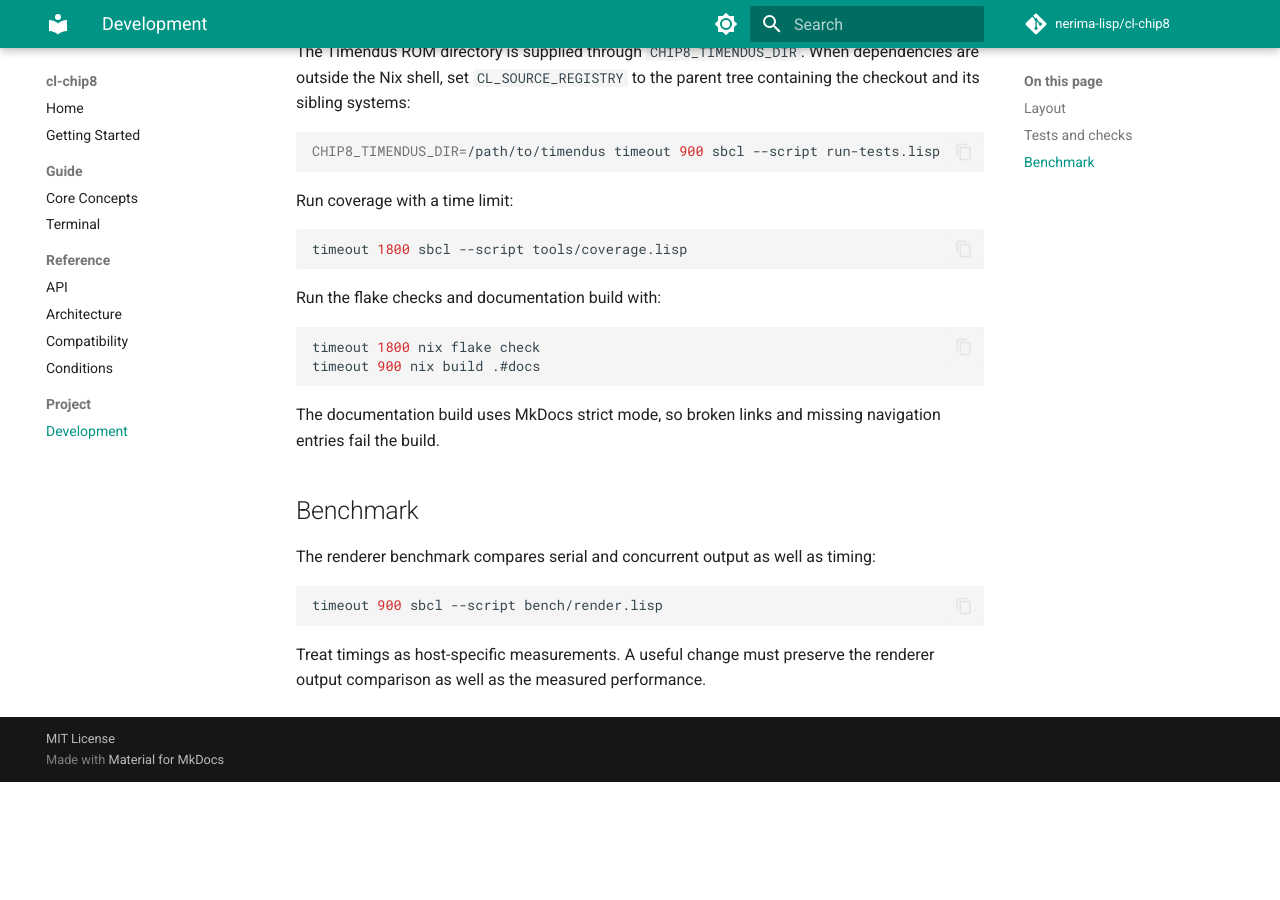
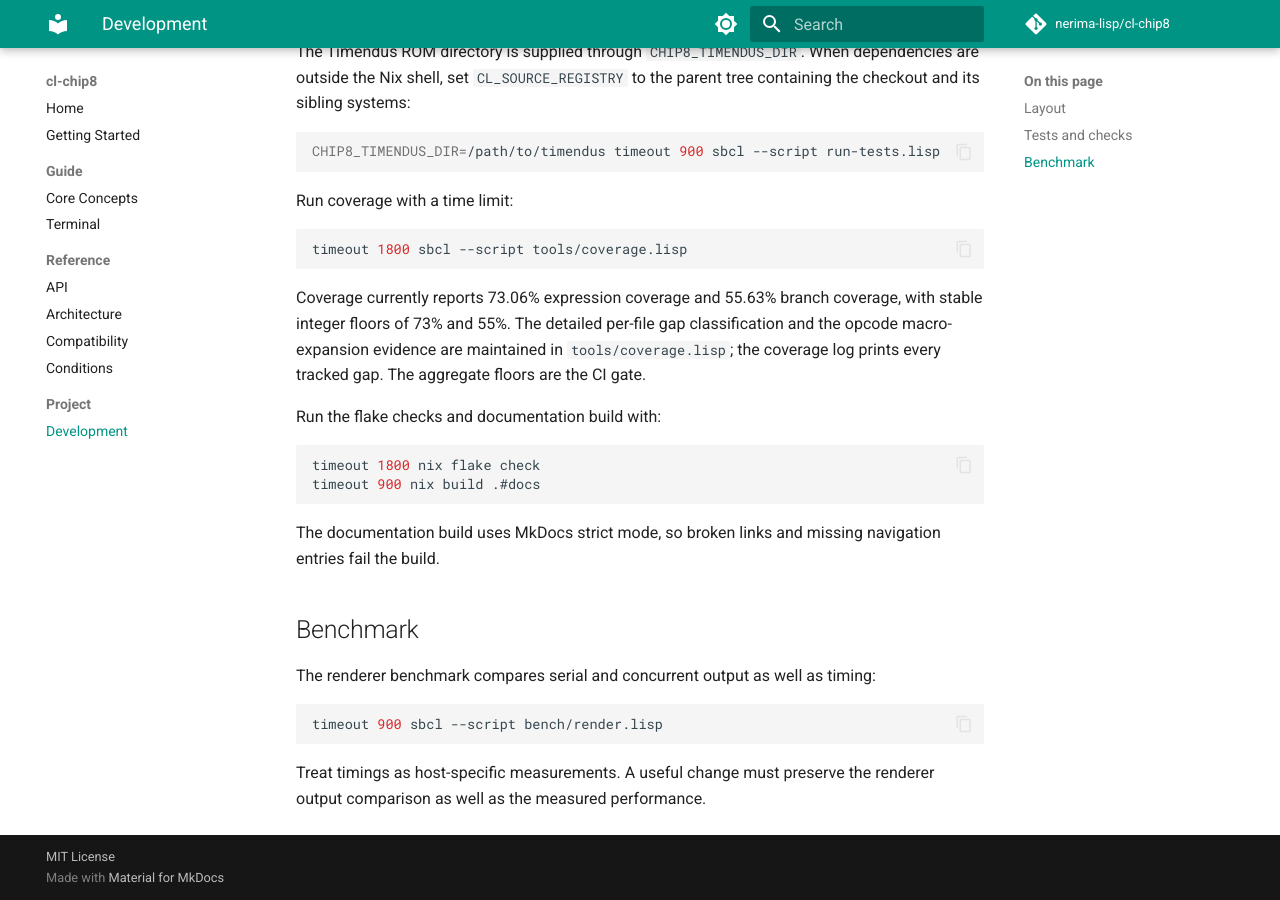
Before and after one commit to nerima-lisp/cl-chip8, an MkDocs documentation site: the page built from docs/src/project/development.md, in a window 1280 px wide and 900 px high, scrolled down 665 px. Built offline with MkDocs 1.6.1 and Material for MkDocs 9.7.7, drawn with Linux system fonts in a browser that asks for light colours; comment, search, counter and statistics services are not loaded; before the commit the page ends 1447 px from its top, so only the background shows below that.

Commit message:
docs: document coverage gate and gap report

````diff
--- a/docs/src/project/development.md
+++ b/docs/src/project/development.md
@@ -35,6 +35,12 @@ Run coverage with a time limit:
 timeout 1800 sbcl --script tools/coverage.lisp
 ```
 
+Coverage currently reports 73.06% expression coverage and 55.63% branch
+coverage, with stable integer floors of 73% and 55%. The detailed per-file
+gap classification and the opcode macro-expansion evidence are maintained in
+`tools/coverage.lisp`; the coverage log prints every tracked gap. The aggregate
+floors are the CI gate.
+
 Run the flake checks and documentation build with:
 
 ```sh
````
